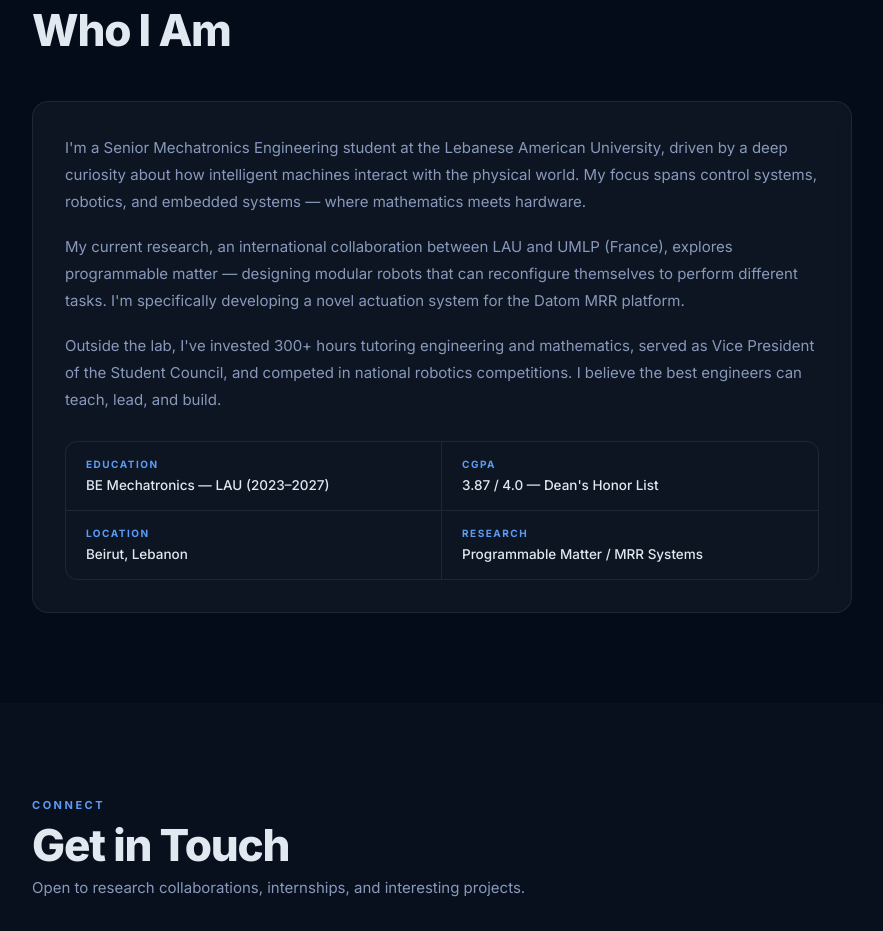
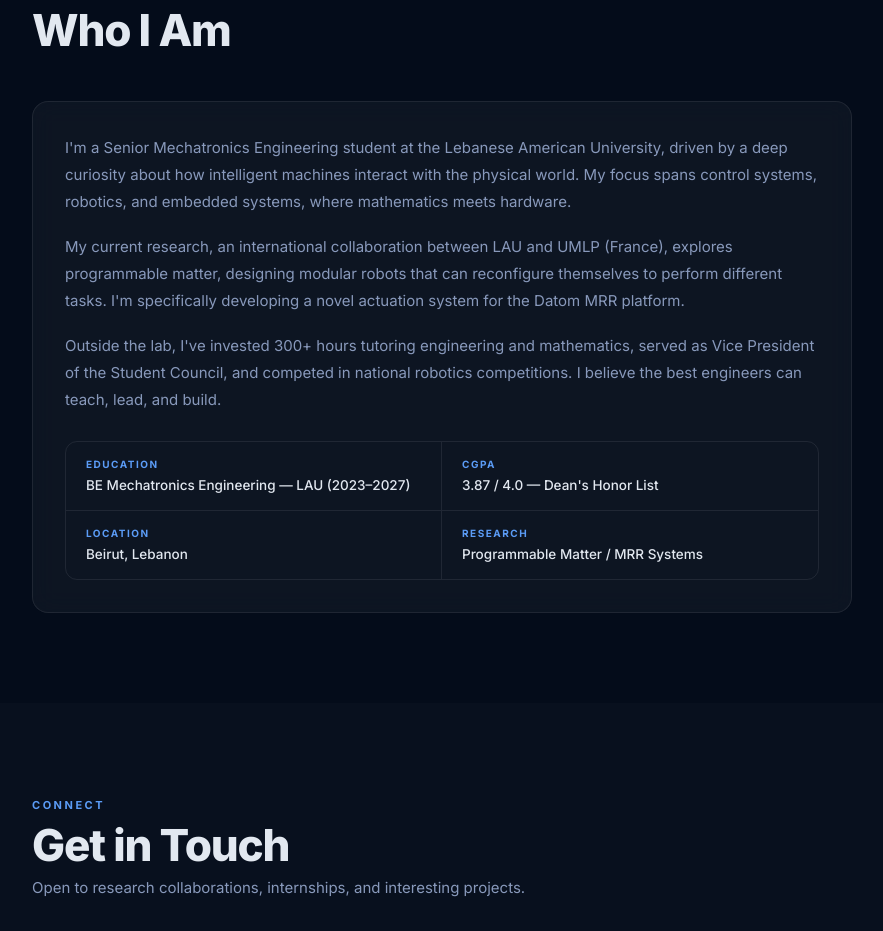
Before and after one commit to mahdzd/mahdizd, a plain HTML site: page index.html in a window 1280 px wide. Shown: the part 4800-5731 px from the top of the page, without its empty margins (58-941 px from the left). Drawn offline with Linux system fonts and the light colour scheme.

Commit message:
Update index.html

```diff
--- a/index.html
+++ b/index.html
@@ -343,11 +343,11 @@
             <p>
               I'm a Senior Mechatronics Engineering student at the Lebanese American University,
               driven by a deep curiosity about how intelligent machines interact with the physical world.
-              My focus spans control systems, robotics, and embedded systems — where mathematics meets hardware.
+              My focus spans control systems, robotics, and embedded systems, where mathematics meets hardware.
             </p>
             <p>
               My current research, an international collaboration between LAU and UMLP (France), explores
-              programmable matter — designing modular robots that can reconfigure themselves to perform
+              programmable matter, designing modular robots that can reconfigure themselves to perform
               different tasks. I'm specifically developing a novel actuation system for the Datom MRR platform.
             </p>
             <p>
@@ -358,7 +358,7 @@
             <div class="about-facts">
               <div class="fact">
                 <span class="fact-key">Education</span>
-                <span class="fact-val">BE Mechatronics — LAU (2023–2027)</span>
+                <span class="fact-val">BE Mechatronics Engineering — LAU (2023–2027)</span>
               </div>
               <div class="fact">
                 <span class="fact-key">CGPA</span>
```
